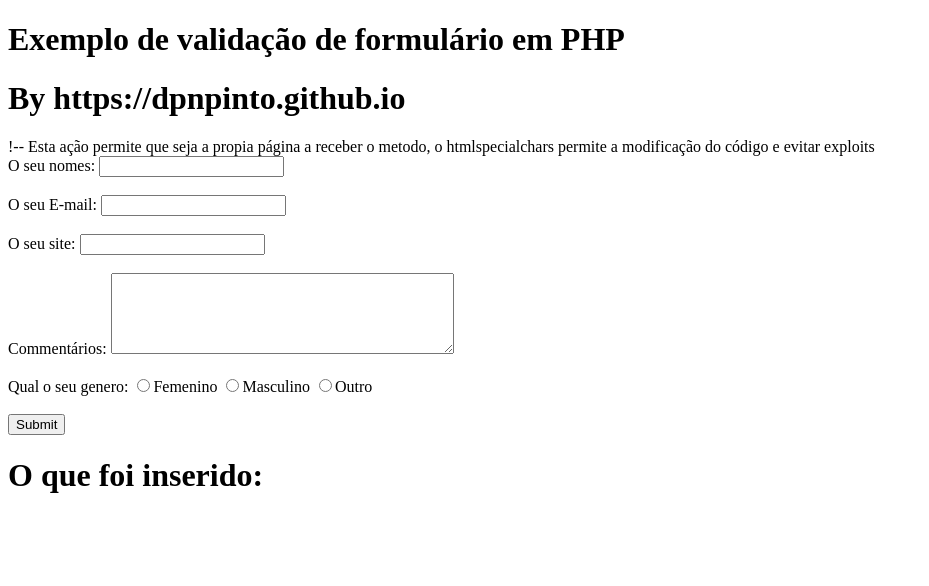
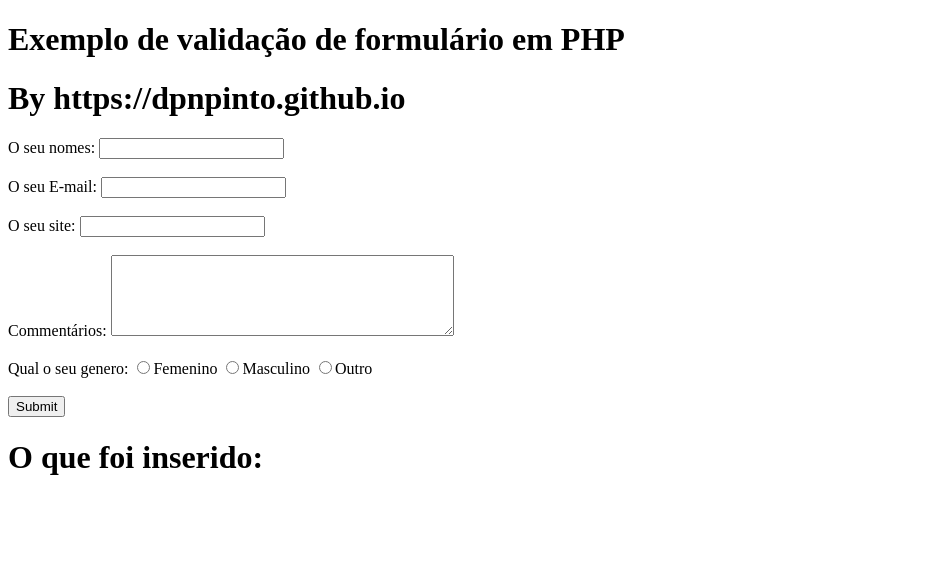
Before and after one commit to dpnpinto/phpexamples, a PHP site: page /exemplo_autov.php in a window 1280 px wide. Shown: the top 586 px of the page, without its empty margins (0-929 px from the left). Run offline with PHP 8.4, Linux system fonts and the light colour scheme.

Commit message:
Update exemplo_autov.php

```diff
--- a/exemplo_autov.php
+++ b/exemplo_autov.php
@@ -31,7 +31,7 @@ if ($_SERVER["REQUEST_METHOD"] == "POST") {
 
 <h1>Exemplo de validação de formulário em PHP</h1>
 <h1>By https://dpnpinto.github.io </h1>
-!-- Esta ação permite que seja a propia página a receber o metodo, o htmlspecialchars permite a modificação do código e evitar exploits
+<!-- Esta ação permite que seja a propia página a receber o metodo, o htmlspecialchars permite a modificação do código e evitar exploits-->
 <form method="post" action="<?php echo htmlspecialchars($_SERVER["PHP_SELF"]);?>">
   O seu nomes: <input type="text" name="name">
   <br><br>
```
